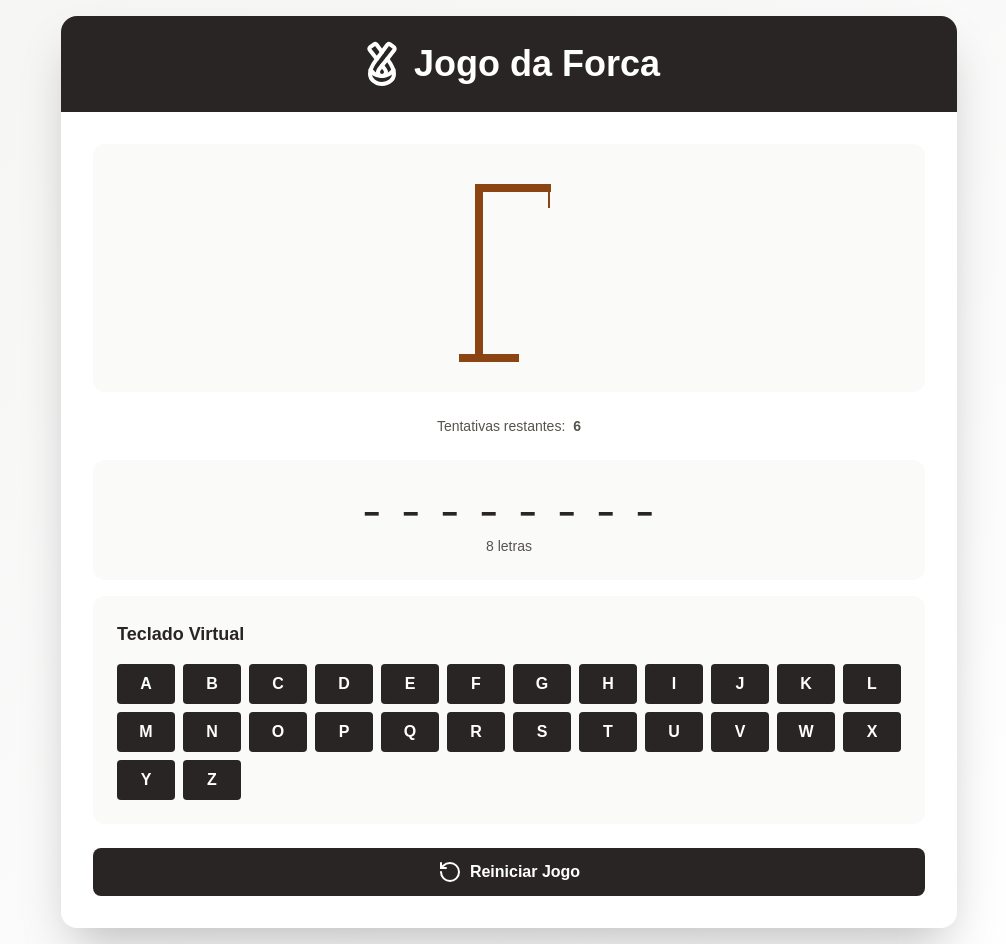
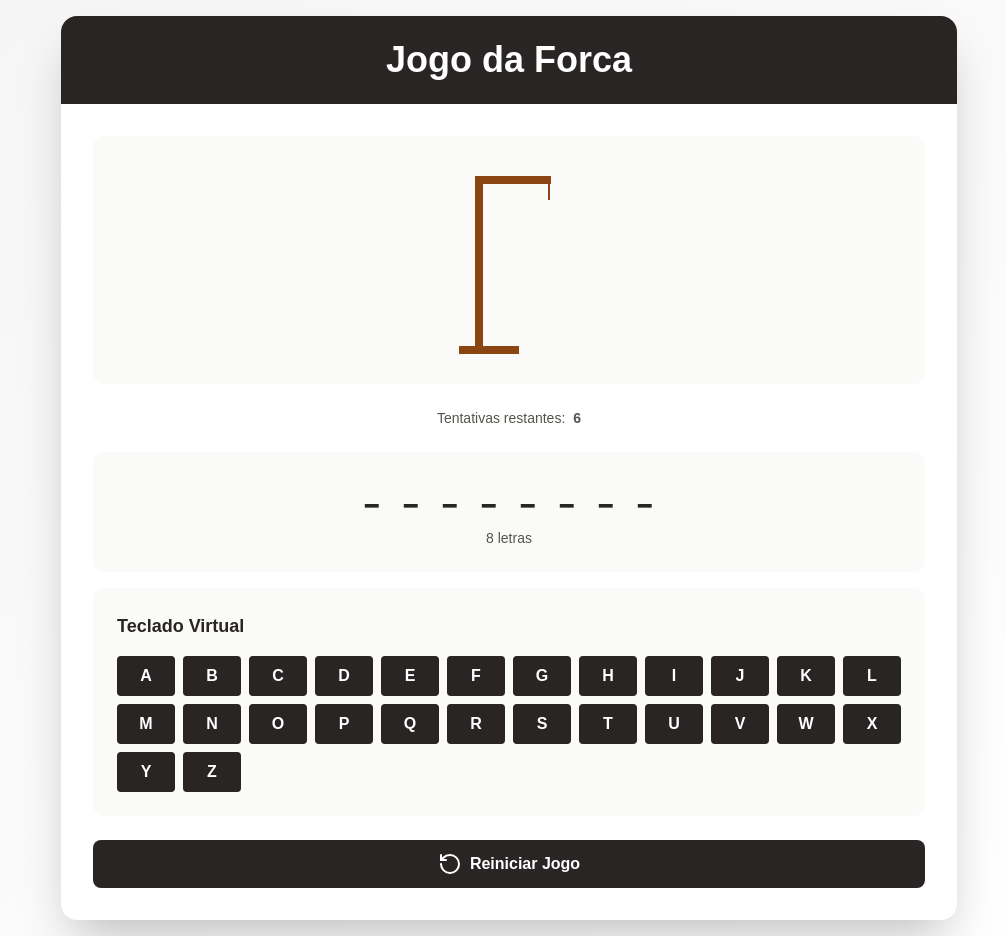
Before and after one commit to hellesonallan/jogo-da-forca, a Next.js app: page / in a window 1280 px wide. Shown: the whole page, without its empty margins (131-1137 px from the left). Built offline with nearby package versions, Linux system fonts and the light colour scheme.

Commit message:
componente titulo removido

```diff
--- a/app/components/Titulo.js
+++ /dev/null
@@ -1,10 +0,0 @@
-import { Ribbon } from "lucide-react";
-
-export function Titulo() {
-  return (
-    <div className="bg-stone-800 p-6 text-center flex justify-center items-center">
-      <Ribbon size={48} color="white" className="mr-2 rotate-180" />
-      <h1 className="text-4xl font-bold text-white">Jogo da Forca</h1>
-    </div>
-  );
-}
--- a/app/page.js
+++ b/app/page.js
@@ -1,6 +1,5 @@
 "use client";
 
-import { Titulo } from "./components/Titulo";
 import { MensagemStatus } from "./components/MensagemStatus";
 import { DisplayPalavra } from "./components/DisplayPalavra";
 import { TecladoVirtual } from "./components/TecladoVirtual";
@@ -25,7 +24,9 @@ export default function JogoForca() {
     <div className="min-h-screen bg-gradient-to-br from-stone-100 to-white p-4">
       <div className="max-w-4xl mx-auto">
         <div className="bg-white rounded-2xl shadow-2xl overflow-hidden">
-          <Titulo />
+          <div className="bg-stone-800 p-6 text-center flex justify-center items-center">
+            <h1 className="text-4xl font-bold text-white">Jogo da Forca</h1>
+          </div>
 
           <div className="p-8">
             <div className="gap-8">
```
Also changed, not shown: app/components/DesenhoForca.js (+2 -5 lines).
